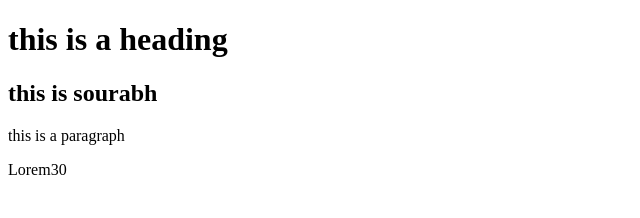
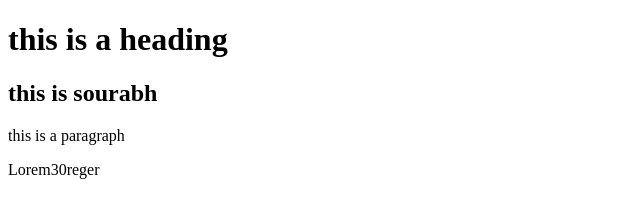
Before and after one commit to SourabhJyotishi/Git-in-one-video, a plain HTML site: page index.html in a window 1280 px wide. Shown: the full height of the page, 0-640 px from the left. Drawn offline with Linux system fonts and the light colour scheme.

```diff
--- a/index.html
+++ b/index.html
@@ -12,6 +12,6 @@
     <!-- improve below paragraph -->
     <h2>this is sourabh</h2>
     <p>this is a paragraph</p>
-    <p>Lorem30</p>
+    <p>Lorem30reger</p>
 </body>
 </html>
```
